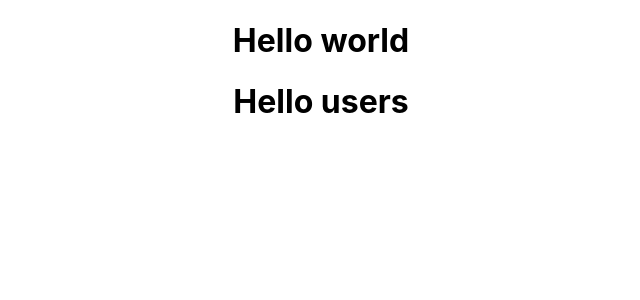
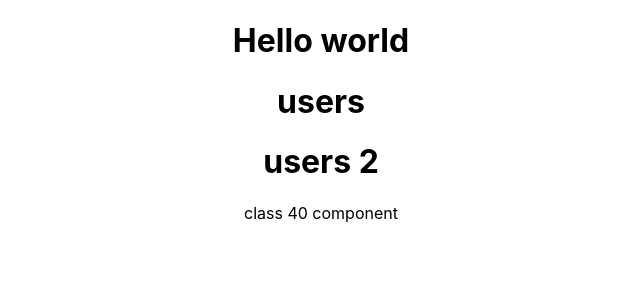
Before and after one commit to Mahreen-Asama/ReactJS, a React (Create React App) app: page / in a window 1280 px wide. Shown: the top 300 px of the page, without its empty margins (319-959 px from the left). Built offline with nearby package versions, Linux system fonts and the light colour scheme.

Commit message:
function+class components added

```diff
--- a/src/App.js
+++ b/src/App.js
@@ -1,10 +1,16 @@
 import logo from './logo.svg';
 import './App.css';
+import User from './User'       // to use any component, we need to import it
+import {User2} from './User'
+import {User3} from './User'
 
 function App() {
   return (
     <div className="App">
       <h1>Hello world</h1>
+      <User/>
+      <User2/>
+      <User3/>
     </div>
   );
 }
--- a/src/User.js
+++ b/src/User.js
@@ -1,12 +1,36 @@
 import logo from './logo.svg';
 import './App.css';
+import { useCallback } from 'react';
 
-function App() {
+//class component
+import React,{Component} from 'react'
+
+var var1=20*2
+
+export class User3 extends Component
+{
+  render(){
+    return(
+      <div>class {var1} component</div>
+    )
+  }
+}
+
+function User() {
   return (
     <div className="App">
-      <h1>Hello users</h1>
+      <h1>users</h1>
     </div>
   );
 }
 
-export default App;
+// to use, we need to export
+export default User;
+
+export function User2() {
+  return (
+    <div className="App">
+      <h1>users 2</h1>
+    </div>
+  );
+}
--- a/src/index.js
+++ b/src/index.js
@@ -9,7 +9,6 @@ const root = ReactDOM.createRoot(document.getElementById('root'));
 root.render(
   <React.StrictMode>
     <App />
-    <User/>
   </React.StrictMode>
 );
 
```
